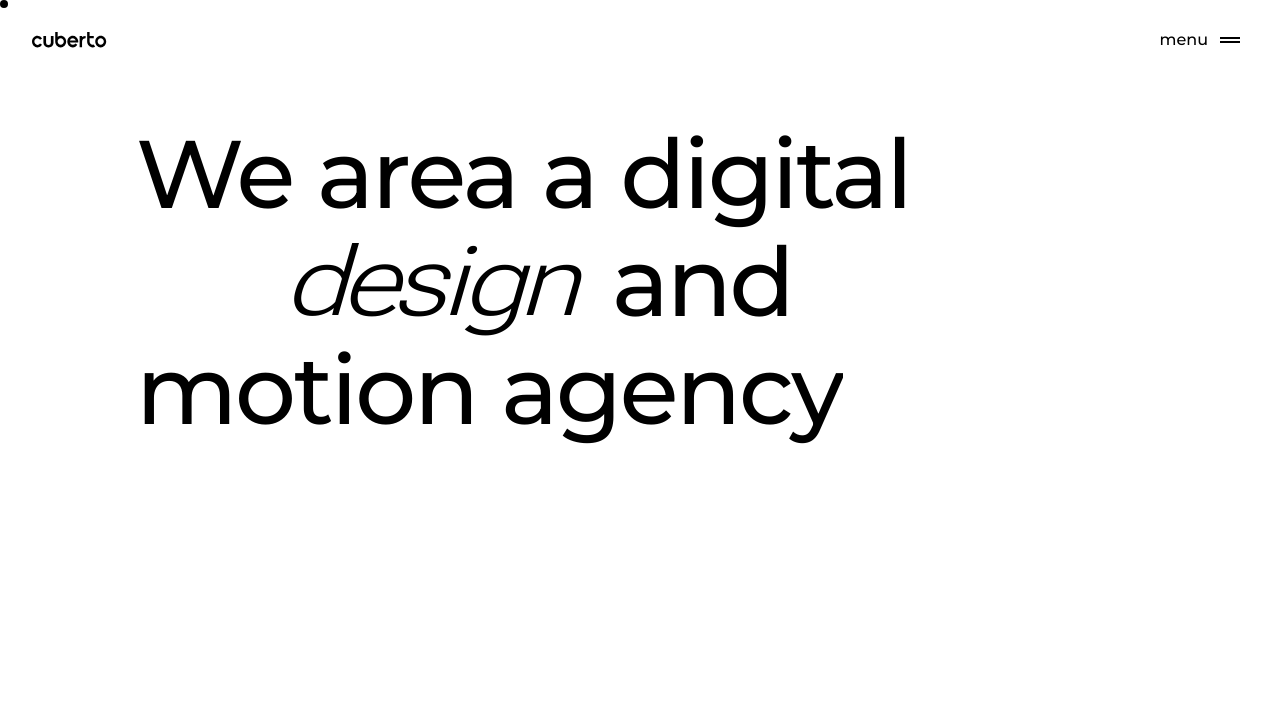
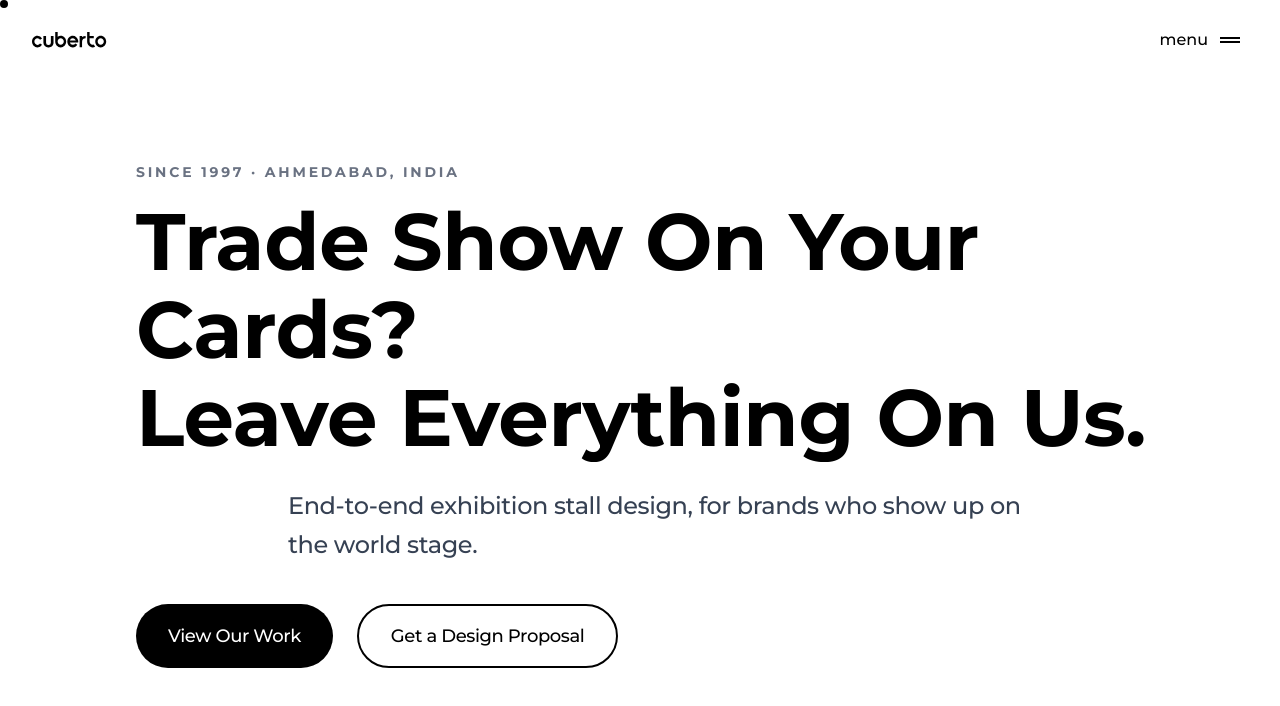
Before and after one commit to Aniketikhar/Different_Strokes_Landing_Page, a Next.js app: page / in a window 1280 px wide. Shown: the top 706 px of the page. Built offline with nearby package versions, Linux system fonts and the light colour scheme; grey boxes are pictures that could not be loaded.

Commit message:
hero section work

```diff
--- a/app/components/Hero.tsx
+++ b/app/components/Hero.tsx
@@ -1,73 +1,49 @@
 import React from "react";
-import Roboto from "./Roboto";
 import gsap from "gsap";
 import { useGSAP } from "@gsap/react";
 
 const Hero = () => {
-
   useGSAP(() => {
-    gsap.from(".text1", {
-      y: 100,
-      duration: 0.8,
-      ease: "power2.out",
-      delay: 1,
-      stagger: 0.1,
-    });
-    gsap.from(".text2", {
-      y: 100,
-      duration: 0.8,
-      ease: "power2.out",
-      delay: 1.3,
-      stagger: 0.1,
-    });
-    gsap.from(".text3", {
-      y: 100,
-      duration: 0.8,
-      ease: "power2.out",
-      delay: 1.6,
-      stagger: 0.1,
-    });
-    gsap.from(".herovid", {
-      scale: 0,
-      duration: 0.8,
-      ease: "power2.out",
-      delay: 1.4,
-    });
+    const tl = gsap.timeline({ delay: 0.2 });
+    tl.from(".hero-eyebrow", { y: 20, opacity: 0, duration: 0.6, ease: "power3.out" })
+      .from(".hero-headline-line", { y: "100%", duration: 0.8, ease: "power4.out", stagger: 0.1 }, "-=0.3")
+      .from(".hero-subheadline", { y: 20, opacity: 0, duration: 0.6, ease: "power3.out" }, "-=0.5")
+      .from(".hero-buttons", { y: 20, opacity: 0, duration: 0.6, ease: "power3.out" }, "-=0.4");
   }, []);
 
   return (
-    <div className="w-full lg:h-[calc(100vh-130px)] md:h-[45vh] md:font-medium font-semibold flex flex-col lg:gap-0 gap-2 text-black lg:text-8xl md:text-7xl text-[46px] lg:leading-0 md:leading-16 leading-tight lg:pl-34 md:pl-34 lg:px-14 px-4 lg:py-10 py-16 tracking-tight">
-      <div className="overflow-hidden w-max flex items-center lg:h-27 md:h-20">
-        <h1 className="flex items-center w-full lg:flex-nowrap flex-wrap lg:gap-6 gap-2">
-          <span className="text1">We</span>
-          <span className="text1">area </span>
-          <span className="text1">a </span>
-          <span className="text1">digital</span>
-        </h1>
+    <div className="w-full lg:min-h-[calc(100vh-130px)] md:h-[60vh] flex flex-col justify-center text-black lg:pl-34 md:pl-14 px-6 lg:pr-14 md:pr-14 lg:py-10 py-16 tracking-tight">
+      <div className="hero-eyebrow mb-4 text-xs md:text-sm font-bold tracking-[0.2em] text-gray-500 uppercase">
+        SINCE 1997 · AHMEDABAD, INDIA
       </div>
+
+      <h1 className="hero-headline text-[40px] md:text-6xl lg:text-[80px] font-bold leading-[1.1] mb-6 max-w-6xl">
+
+        <div className="overflow-hidden">
+          <span className="hero-headline-line block">Trade Show On Your Cards?</span>
+        </div>
+
+        <div className="overflow-hidden">
+          <span className="hero-headline-line block">Leave Everything On Us.</span>
+        </div>
+
+      </h1>
       <div className="flex items-center gap-4">
         <div className="herovid w-34 h-24 rounded-full overflow-hidden md:flex hidden">
           <video src="/videos/herovideo.mp4" className="object-cover" muted autoPlay loop></video>
         </div>
-        <div className="flex items-center w-max overflow-hidden lg:h-27 md:h-20">
-          <div className="flex items-center lg:gap-10 gap-5 h-full">
-            <div className="text2 flex items-center">
-              <Roboto text="design" />
-            </div>
-            <div className="text2 flex items-center ">
-              <h1>and</h1>
-            </div>
-          </div>
-        </div>
+        <p className="hero-subheadline text-lg md:text-2xl text-gray-700 font-medium max-w-3xl mb-10 leading-relaxed">
+          End-to-end exhibition stall design, for brands who show up on the world stage.
+        </p>
       </div>
-      <div className="flex items-center w-max overflow-hidden lg:h-27 md:h-20 ">
-        <h1 className=" flex items-center lg:gap-6 gap-2">
-          <span className="text3">motion</span>
-          <span className="text3">agency</span>
-        </h1>
-      </div>
-      <div className="herovid w-43 h-30 mx-auto rounded-3xl overflow-hidden md:hidden flex">
-        <video src="/videos/herovideo.mp4" muted autoPlay loop></video>
+
+      <div className="hero-buttons flex flex-wrap gap-4 md:gap-6">
+        <button className="px-8 py-4 bg-black text-white rounded-full font-medium text-lg hover:bg-gray-800 transition-all active:scale-95">
+          View Our Work
+        </button>
+        <button className="px-8 py-4 bg-transparent border-2 border-black text-black rounded-full font-medium text-lg hover:bg-black hover:text-white transition-all active:scale-95">
+          Get a Design Proposal
+        </button>
       </div>
     </div>
   );
```
